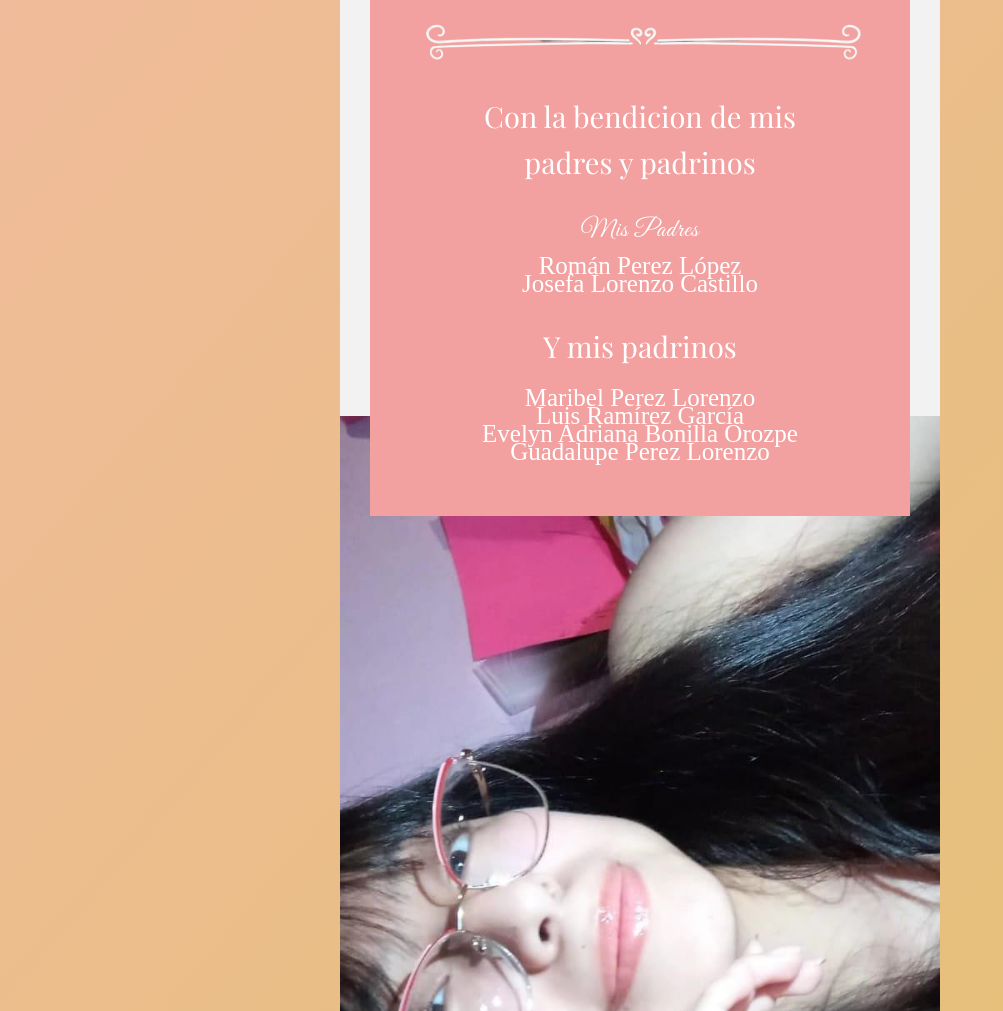
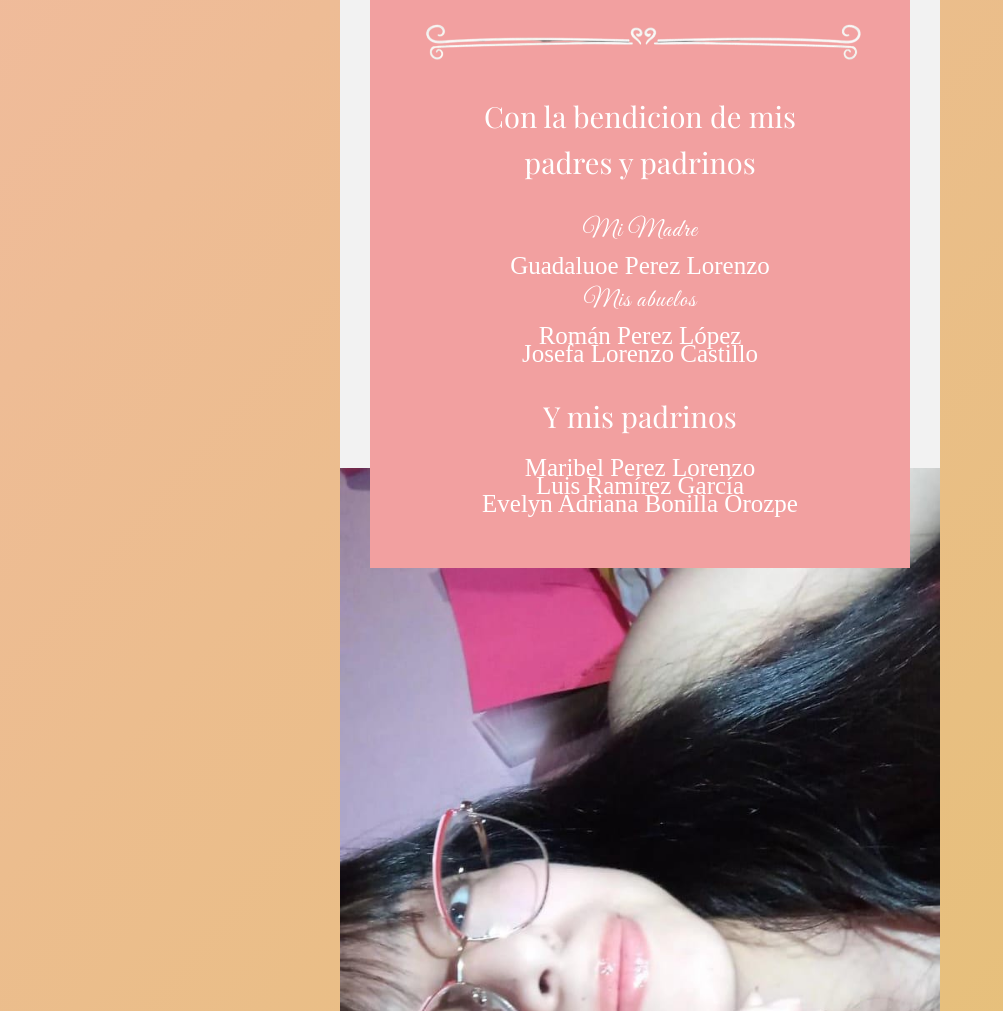
Before and after one commit to AdairKevin/InvitacionTonatzin06Diciembre, a plain HTML site: page index.html in a window 1280 px wide. Shown: the part 1304-2315 px from the top of the page, without its empty margins (0-1003 px from the left). Drawn offline with nearby package versions, Linux system fonts and the light colour scheme; a web font is replaced by a local one.

Commit message:
Update index.html

```diff
--- a/index.html
+++ b/index.html
@@ -67,7 +67,11 @@
 
           <div class="info-secundary">
             <div class="info-content">
-              <h1>Mis Padres</h1>
+              <h1>Mi Madre</h1>
+              <ul>
+                <li>Guadaluoe Perez Lorenzo</li>
+              </ul>
+              <h1>Mis abuelos</h1>
               <ul>
                 <li>Román Perez López</li>
                 <li>Josefa Lorenzo Castillo</li>
@@ -81,7 +85,6 @@
               <li>Maribel Perez Lorenzo</li>
               <li>Luis Ramírez García</li>
               <li>Evelyn Adriana Bonilla Orozpe</li>
-              <li>Guadalupe Perez Lorenzo</li>
             </ul>
           </div>
         </div>
```
